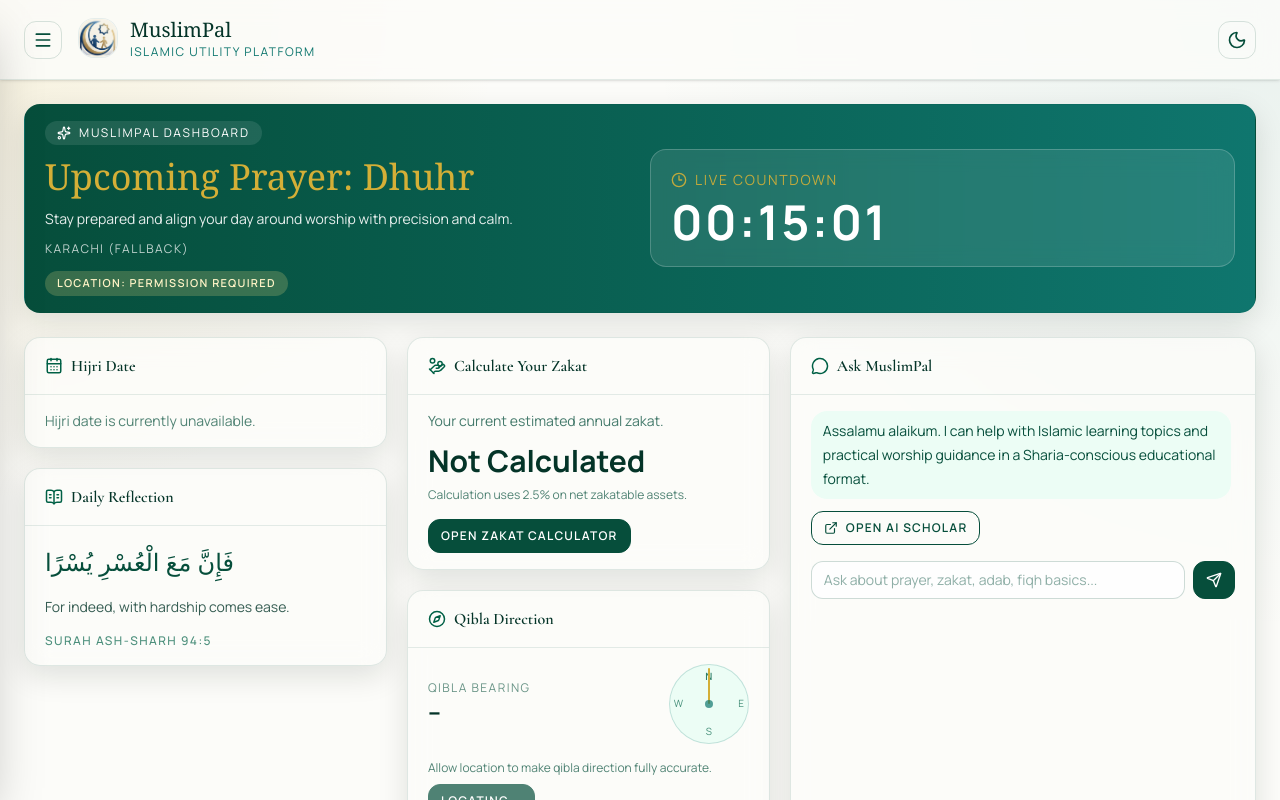
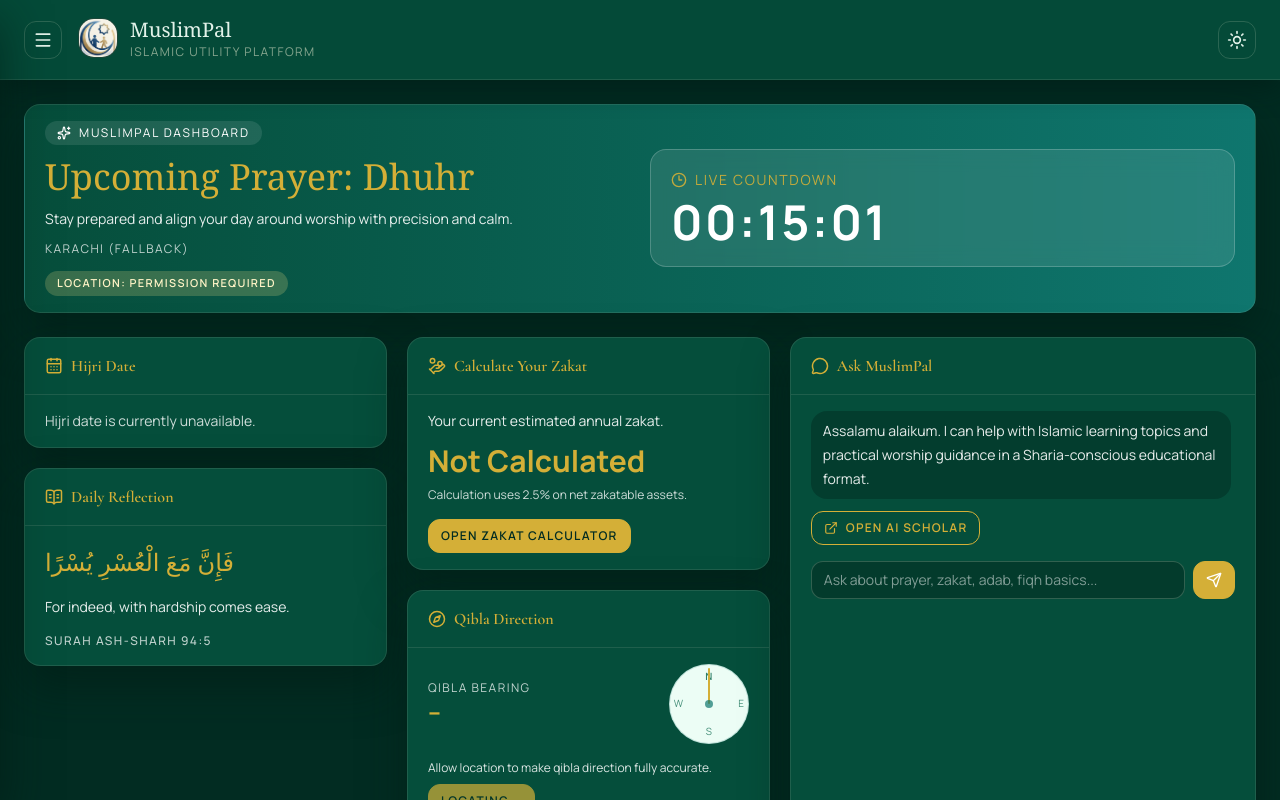
Before and after one commit to Muhammad-Murtaazaa/MuslimPal, a Next.js app: page / in a window 1280 px wide. Shown: the top 800 px of the page. Built offline with nearby package versions, Linux system fonts and the light colour scheme; no server answers; a web font is replaced by a local one.

Commit message:
Made the dark theme effective

```diff
--- a/src/app/layout.tsx
+++ b/src/app/layout.tsx
@@ -17,9 +17,13 @@
   children: React.ReactNode
 }) {
   return (
-    <html lang="en" suppressHydrationWarning>
+    <html lang="en" className="dark" suppressHydrationWarning>
       <head>
-        <script dangerouslySetInnerHTML={{ __html: `(function(){var s=localStorage.getItem('theme'),p=window.matchMedia('(prefers-color-scheme: dark)').matches;if(s==='dark'||(!s&&p))document.documentElement.classList.add('dark');})();` }} />
+        <script
+          dangerouslySetInnerHTML={{
+            __html: `(function(){document.documentElement.classList.add('dark');localStorage.setItem('theme','dark')})();`,
+          }}
+        />
         <link rel="preconnect" href="https://fonts.googleapis.com" />
         <link rel="preconnect" href="https://fonts.gstatic.com" crossOrigin="anonymous" />
         <link href="https://fonts.googleapis.com/css2?family=Cormorant+Garamond:wght@500;600;700&family=Manrope:wght@400;500;600;700;800&display=swap" rel="stylesheet" />
```
